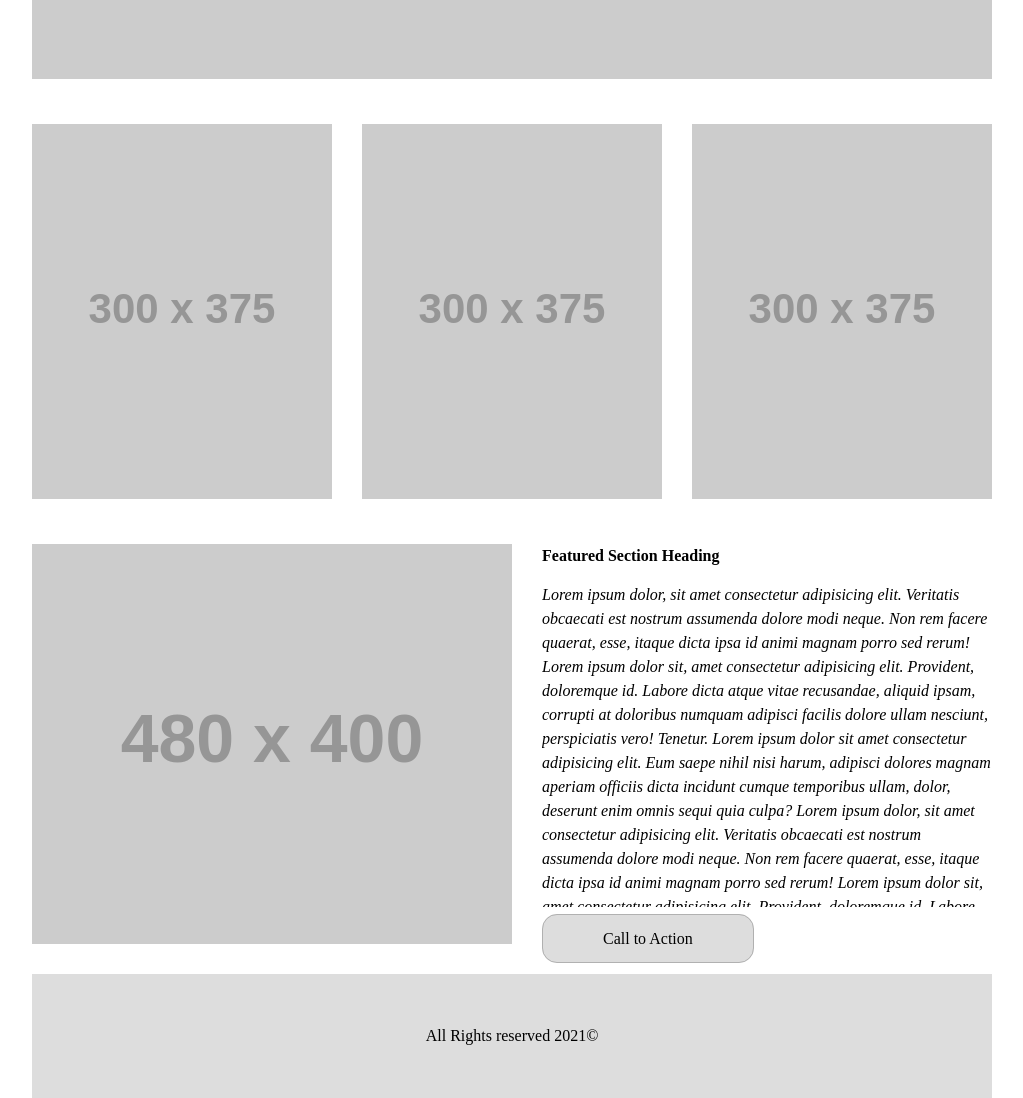
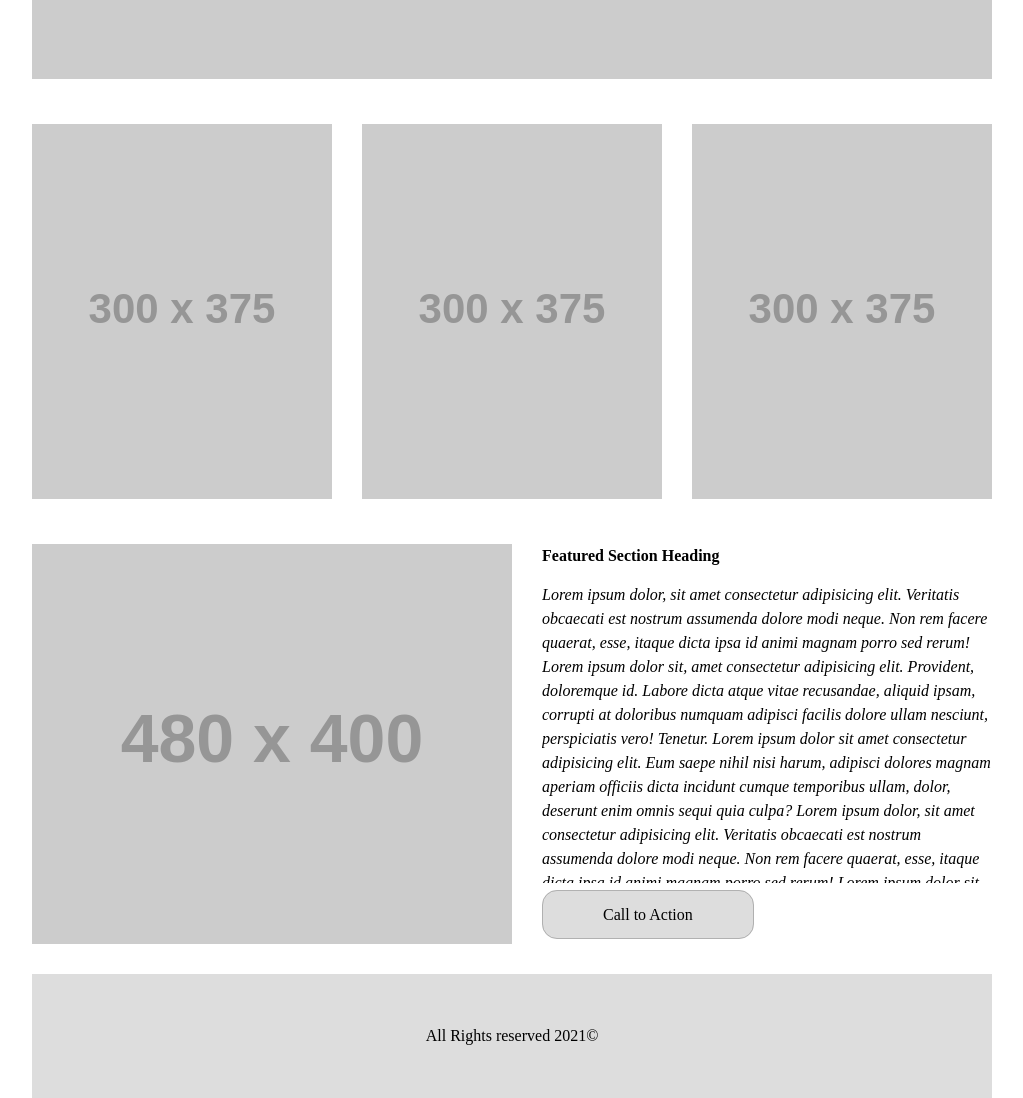
Before and after one commit to 201-WesamAlmasri/wirefame-exercise, a plain HTML site: page index.html in a window 1280 px wide. Shown: the part 491-1589 px from the top of the page, without its empty margins (128-1151 px from the left). Drawn offline with Linux system fonts and the light colour scheme; placeholder pictures from the web are drawn by us.

Commit message:
fix button position

```diff
--- a/css/style.css
+++ b/css/style.css
@@ -85,7 +85,7 @@ section:last-child div h1 {
 }
 
 section:last-child div p {
-    height: 81%;
+    height: 75%;
     margin-bottom: 20px;
     font-style: italic;
     overflow: scroll;
```
